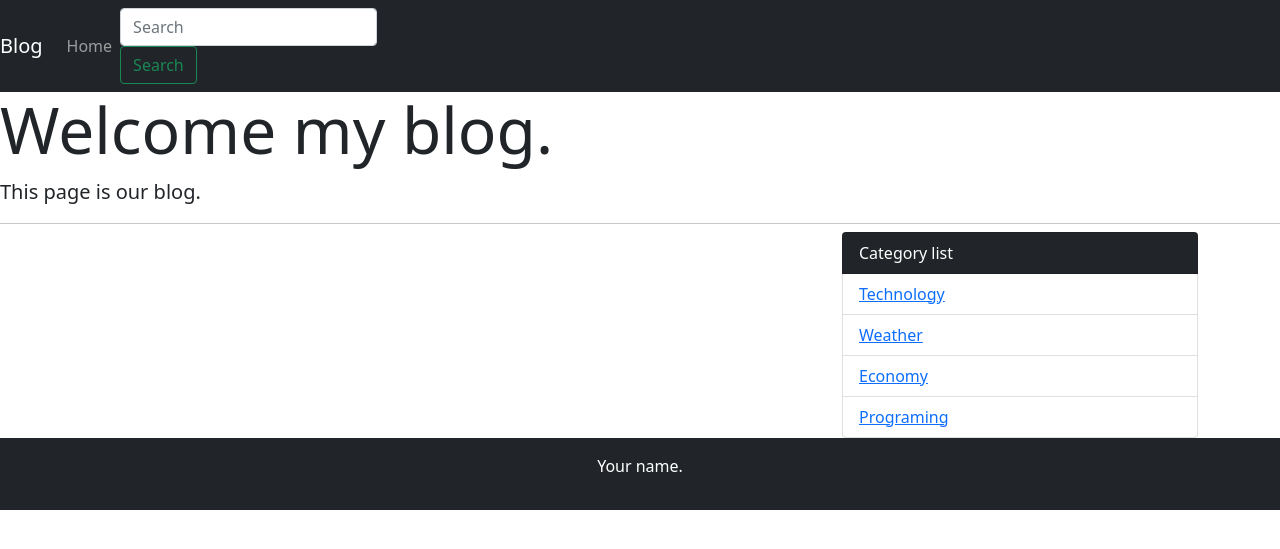
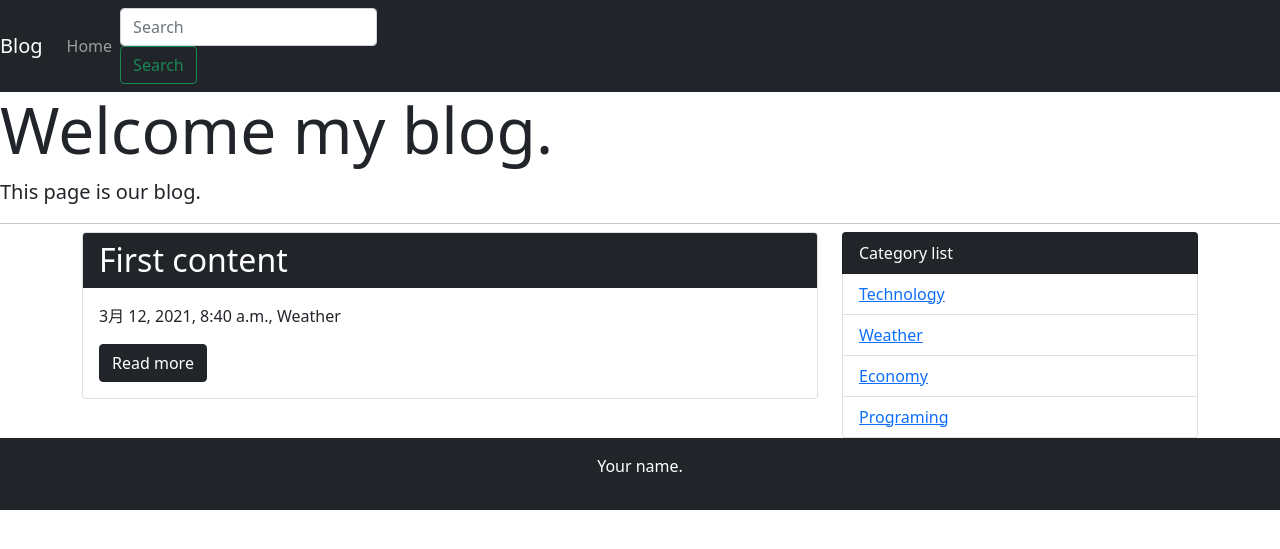
Before and after one commit to liberbell/py33-2, a Django app: template first/project03/blog/templates/blog/post_detail.html in a window 1280 px wide. Shown: the top 549 px of the page. Run offline with Django 3.2, Linux system fonts and the light colour scheme; the template is opened without the code that fills it: values named after a table or form of the project are taken from there, others are empty; data comes from the database, SQL or seed files in the repository.

Commit message:
postdetail2

```diff
--- a/first/project03/blog/templates/blog/post_detail.html
+++ b/first/project03/blog/templates/blog/post_detail.html
@@ -1,4 +1,11 @@
 {% extends 'blog/base.html' %}
 
 {% block content %}
+<div class="card mb-3">
+    <h2 class="card-header bg-dark text-white">{{ post.title }}</h2>
+    <div class="card-body">
+        <p>{{ post.created_at }}, {{ post.category }}</p>
+    <a href="{% url 'blog:detail' post.pk %}" class="btn btn-dark">Read more</a>
+    </div>
+</div>
 {% endblock content %}
```
